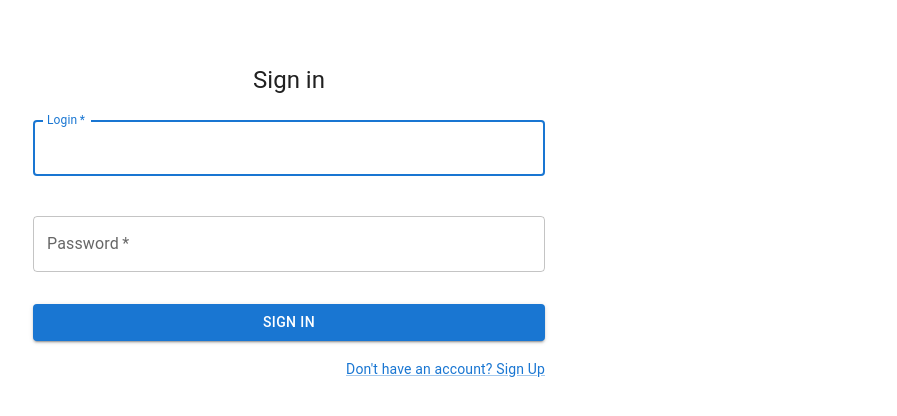
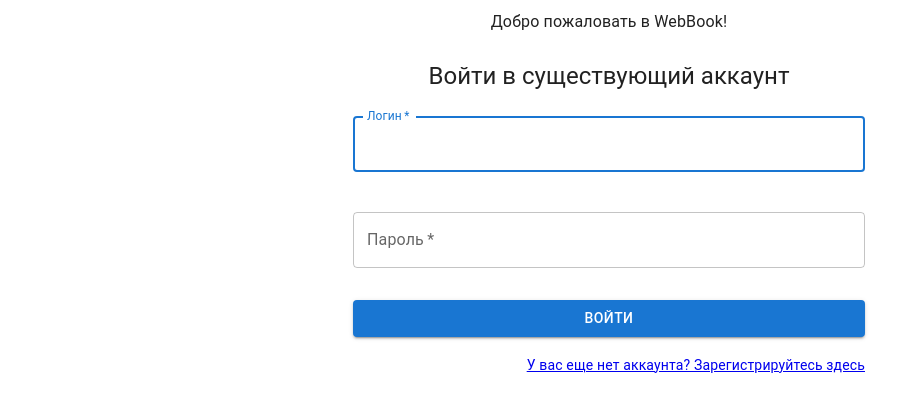
Before and after one commit to Stellarthoughts/db-term-project, a React (Create React App) app in the folder ui/: page /login in a window 1280 px wide. Shown: the top 416 px of the page, without its empty margins (31-928 px from the left). Built offline with nearby package versions, Linux system fonts and the light colour scheme.

Commit message:
feat(api): rus + auth + tree

```diff
--- a/ui/src/App.tsx
+++ b/ui/src/App.tsx
@@ -22,6 +22,7 @@ import { useAppSelector } from './hooks/hooks'
 import { Entry } from './types/dbtypes'
 import { GetTree } from './request/compound/data'
 import { AppAlert } from './components/alert'
+import Grid from '@mui/material/Grid'
 
 function App() {
 	const user = useAppSelector(state => state.user.user)
@@ -39,9 +40,12 @@ function App() {
 
 	return (
 		<AuthProvider>
-			<Container className="App">
-				<Stack direction="row">
+			<Grid container justifyContent="center">
+				<Grid item xs={0} sm={0} lg={1} />
+				<Grid item xs={12} sm={4} lg={2}>
 					<Tree treeNodes={tree}></Tree>
+				</Grid>
+				<Grid item xs={12} sm={8} lg={6}>
 					<Stack>
 						<Header></Header>
 						<AppAlert />
@@ -75,10 +79,25 @@ function App() {
 									</RequireAuth>
 								}
 							/>
+							<Route path={`${paths.entry.path}/:entryid`} element=
+								{
+									<RequireAuth>
+										<GenericPage />
+									</RequireAuth>
+								}
+							/>
+							<Route path={`${paths.chapter.path}/:chapterid`} element=
+								{
+									<RequireAuth>
+										<GenericPage />
+									</RequireAuth>
+								}
+							/>
 						</Routes>
 					</Stack>
-				</Stack>
-			</Container>
+				</Grid>
+				<Grid item xs={0} sm={0} lg={3} />
+			</Grid>
 		</AuthProvider>
 	)
 }
--- a/ui/src/components/alert.tsx
+++ b/ui/src/components/alert.tsx
@@ -23,7 +23,7 @@ export function AppAlert() {
 		<Box>
 			<Collapse in={alertSuccess.show}>
 				<Alert
-					security="success"
+					severity="success"
 					action={
 						<IconButton
 							aria-label="close"
@@ -46,7 +46,7 @@ export function AppAlert() {
 			</Collapse>
 			<Collapse in={alertFailure.show}>
 				<Alert
-					security="error"
+					severity="error"
 					action={
 						<IconButton
 							aria-label="close"
--- a/ui/src/components/header/header.tsx
+++ b/ui/src/components/header/header.tsx
@@ -4,6 +4,7 @@ import { useNavigate } from "react-router-dom"
 import useAuth from "../../auth/useAuth"
 import paths from "../../router/paths"
 import { useAppSelector } from "../../hooks/hooks"
+import { Typography } from "@mui/material"
 
 function Header() {
 	const user = useAppSelector(state => state.user.user)
@@ -15,7 +16,19 @@ function Header() {
 	}
 
 	return (
-		<Box>
+		<Box sx={{
+			display: 'flex',
+			flexDirection: 'column',
+			alignItems: 'center',
+			justifyContent: 'space-between',
+			marginTop: '10px',
+			minHeight: '50px',
+		}}>
+			<Typography>
+				{
+					user ? `Добро пожаловать, ${user.login}!` : "Добро пожаловать в WebBook!"
+				}
+			</Typography>
 			{
 				user ? <Button onClick={handleOnClick}>Signout</Button> : <></>
 			}
--- a/ui/src/components/pages/defaultPage.tsx
+++ b/ui/src/components/pages/defaultPage.tsx
@@ -5,14 +5,13 @@ function DefaultPage() {
 	return (
 		<Box
 			sx={{
-				marginTop: 8,
 				display: 'flex',
 				flexDirection: 'column',
 				alignItems: 'center',
 			}}
 		>
 			<Typography component="h1" variant="h5">
-				Hello!
+				Добро пожаловать в WebBook! Здесь вы можете просмаривать и создавать веб-книги.
 			</Typography>
 		</Box>
 	)
--- a/ui/src/components/pages/genericPage.tsx
+++ b/ui/src/components/pages/genericPage.tsx
@@ -5,7 +5,6 @@ function GenericPage() {
 	return (
 		<Box
 			sx={{
-				marginTop: 8,
 				display: 'flex',
 				flexDirection: 'column',
 				alignItems: 'center',
--- a/ui/src/components/pages/loginPage.tsx
+++ b/ui/src/components/pages/loginPage.tsx
@@ -4,7 +4,7 @@ import Grid from "@mui/material/Grid"
 import Link from "@mui/material/Link"
 import TextField from "@mui/material/TextField"
 import Typography from "@mui/material/Typography"
-import { useNavigate } from "react-router-dom"
+import { useNavigate, Link as RouterLink } from "react-router-dom"
 import useAuth from "../../auth/useAuth"
 import { useAppDispatch } from "../../hooks/hooks"
 import paths from "../../router/paths"
@@ -25,7 +25,7 @@ function LoginPage() {
 			navigate("/")
 		}, () => {
 			dispatch(setFailure({
-				message: "Invalid login or password",
+				message: "Неправильный логин или пароль!",
 				show: true
 			}))
 		})
@@ -34,16 +34,15 @@ function LoginPage() {
 	return (
 		<Box
 			sx={{
-				marginTop: 8,
 				display: 'flex',
 				flexDirection: 'column',
 				alignItems: 'center',
 			}}
 		>
 			<Typography component="h1" variant="h5">
-				Sign in
+				Войти в существующий аккаунт
 			</Typography>
-			<Box component="form" onSubmit={handleSubmit} noValidate sx={{ mt: 1 }}>
+			<Box component="form" noValidate onSubmit={handleSubmit} sx={{ mt: 1 }}>
 				<Grid container spacing={2}>
 					<Grid item xs={12}>
 						<TextField
@@ -51,7 +50,7 @@ function LoginPage() {
 							required
 							fullWidth
 							id="login"
-							label="Login"
+							label="Логин"
 							name="login"
 							autoFocus
 						/>
@@ -62,7 +61,7 @@ function LoginPage() {
 							required
 							fullWidth
 							name="password"
-							label="Password"
+							label="Пароль"
 							type="password"
 							id="password"
 						/>
@@ -74,12 +73,14 @@ function LoginPage() {
 					variant="contained"
 					sx={{ mt: 3, mb: 2 }}
 				>
-					Sign In
+					Войти
 				</Button>
 				<Grid container justifyContent="flex-end">
 					<Grid item>
-						<Link href={paths.registration.path} variant="body2">
-							{"Don't have an account? Sign Up"}
+						<Link variant="body2">
+							<RouterLink to={paths.registration.path}>
+								{"У вас еще нет аккаунта? Зарегистрируйтесь здесь"}
+							</RouterLink>
 						</Link>
 					</Grid>
 				</Grid>
--- a/ui/src/components/pages/registrationPage.tsx
+++ b/ui/src/components/pages/registrationPage.tsx
@@ -4,9 +4,10 @@ import Grid from "@mui/material/Grid"
 import Link from "@mui/material/Link"
 import TextField from "@mui/material/TextField"
 import Typography from "@mui/material/Typography"
-import { useNavigate } from "react-router-dom"
+import { useNavigate, Link as RouterLink } from "react-router-dom"
 import useAuth from "../../auth/useAuth"
 import { useAppDispatch } from "../../hooks/hooks"
+import paths from "../../router/paths"
 import { setFailure } from "../../store/alertSlice"
 
 export function RegistrationPage() {
@@ -21,7 +22,7 @@ export function RegistrationPage() {
 			login: data.get('login') as string,
 			password: data.get('password') as string
 		}, () => {
-			navigate("/")
+			navigate(paths.root.path)
 		}, () => {
 			dispatch(setFailure({
 				message: "Could not register",
@@ -33,28 +34,30 @@ export function RegistrationPage() {
 	return (
 		<Box
 			sx={{
-				marginTop: 8,
 				display: 'flex',
 				flexDirection: 'column',
 				alignItems: 'center',
 			}}
 		>
 			<Typography component="h1" variant="h5">
-				Sign up
+				Регистрация нового аккаунта
 			</Typography>
 			<Box component="form" noValidate onSubmit={handleSubmit} sx={{ mt: 1 }}>
 				<Grid container spacing={2}>
 					<Grid item xs={12}>
 						<TextField
+							margin="normal"
 							required
 							fullWidth
 							id="login"
 							label="Login"
 							name="login"
+							autoFocus
 						/>
 					</Grid>
 					<Grid item xs={12}>
 						<TextField
+							margin="normal"
 							required
 							fullWidth
 							name="password"
@@ -70,12 +73,14 @@ export function RegistrationPage() {
 					variant="contained"
 					sx={{ mt: 3, mb: 2 }}
 				>
-					Sign Up
+					Зарегистрироваться
 				</Button>
 				<Grid container justifyContent="flex-end">
 					<Grid item>
-						<Link href="#" variant="body2">
-							Already have an account? Sign in
+						<Link variant="body2">
+							<RouterLink to={paths.login.path}>
+								У вас уже есть аккаун? Войдите здесь
+							</RouterLink>
 						</Link>
 					</Grid>
 				</Grid>
--- a/ui/src/components/pages/uploadPage.tsx
+++ b/ui/src/components/pages/uploadPage.tsx
@@ -23,7 +23,6 @@ function UploadPage() {
 	return (
 		<Box
 			sx={{
-				marginTop: 8,
 				display: 'flex',
 				flexDirection: 'column',
 				alignItems: 'center',
--- a/ui/src/components/tree/tree.tsx
+++ b/ui/src/components/tree/tree.tsx
@@ -26,21 +26,7 @@ function Tree({ treeNodes }: Props) {
 		event: React.SyntheticEvent,
 		nodeId: string
 	) => {
-		switch (nodeId) {
-			case paths.root.name:
-				navigate(paths.root.path)
-				return
-			case paths.registration.name:
-				navigate(paths.registration.path)
-				return
-			case paths.login.name:
-				navigate(paths.login.path)
-				return
-			case paths.upload.name:
-				navigate(paths.upload.path)
-				return
-		}
-		navigate(`${paths.page.path}/${nodeId}`)
+		navigate(`${nodeId}`)
 	}
 
 	return (
@@ -50,27 +36,27 @@ function Tree({ treeNodes }: Props) {
 			defaultExpandIcon={<ChevronRightIcon />}
 			selected={selected}
 			onNodeSelect={handleOnNodeSelect}
-			sx={{ height: 240, flexGrow: 1, maxWidth: 400, overflowY: 'auto' }}
+			sx={{ flexGrow: 1, overflowY: 'auto' }}
 		>
-			<TreeItem nodeId={paths.root.name} label="Welcome!" />
+			<TreeItem nodeId={paths.root.path} label="Добро пожаловать!" />
 			{
 				!user ?
 					<>
-						<TreeItem nodeId={paths.registration.name} label="Sign Up" />
-						<TreeItem nodeId={paths.login.name} label="Sign In" />
+						<TreeItem nodeId={paths.registration.path} label="Зарегистрироваться" />
+						<TreeItem nodeId={paths.login.path} label="Войти" />
 					</>
 					: <></>
 			}
 			{
-				user ? <TreeItem nodeId={paths.upload.name} label="Upload Resources" /> : <></>
+				user ? <TreeItem nodeId={paths.upload.path} label="Загрузить ресурсы" /> : <></>
 			}
 			{
 				user && treeNodes ? treeNodes.map(entry => {
-					return <TreeItem nodeId={`entry${entry.id}`} key={entry.id} label={entry.name}>
+					return <TreeItem nodeId={`${paths.entry.path}/${entry.id}`} key={entry.id} label={entry.name}>
 						{
 							entry.chapters ? entry.chapters.map(chapter => {
 								return <TreeItem
-									nodeId={`chapter${chapter.id}`}
+									nodeId={`${paths.chapter.path}/${chapter.id}`}
 									key={chapter.id}
 									label={chapter.name} />
 							}) : <></>
--- a/ui/src/router/paths.ts
+++ b/ui/src/router/paths.ts
@@ -27,6 +27,14 @@ export const paths =
 	page: {
 		path: "/page",
 		name: "page"
+	},
+	entry: {
+		path: "/entry",
+		name: "entry"
+	},
+	chapter: {
+		path: "/chapter",
+		name: "chapter"
 	}
 }
 
```
